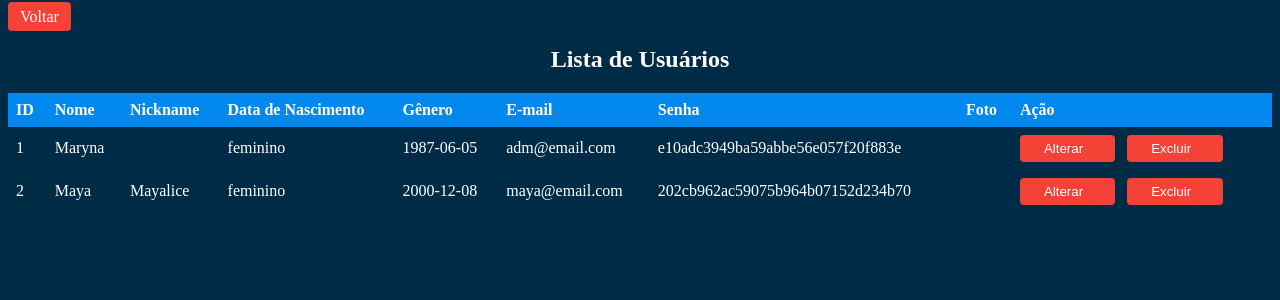
After one commit to Marynamore/Cine-Community, a PHP site: page /view/adm/listausuarioadm.php in a window 1280 px wide. The commit adds this page. Shown: the top 300 px of the page. Run offline with PHP 8.4, Linux system fonts and the light colour scheme; data comes from the database, SQL or seed files in the repository.

Commit message:
Adicionado ADM

```diff
--- a/lp_origin/control/login_control.php
+++ b/lp_origin/control/login_control.php
@@ -21,7 +21,7 @@ if (isset($usuarioLogado)) {
 
 
     if($_SESSION["perfil_usu"] == 'administrador'){
-        header("Location:../view/adm/painel_adm.php");
+        header("Location:../view/adm/paineladmcomcss.php");
     }elseif($_SESSION["perfil_usu"] == 'moderador'){
         header("Location:../adm_usu.php");
     }elseif($_SESSION["perfil_usu"] == 'usuario'){
--- a/lp_origin/css/stylelista.css
+++ b/lp_origin/css/stylelista.css
@@ -1,53 +1,54 @@
-.tudo{
-    background-color:#002b46 ;
+a{
+  background-color: #f44336;
+  color: white;
+  text-decoration: none;
+  padding: 6px 12px;
+  margin-right: 8px;
+  border: none;
+  border-radius: 4px;
+  cursor: pointer;
+}
+table {
+    border-collapse: collapse;
+    width: 100%;
+  }
 
-}
+  th, td {
+    text-align: left;
+    padding: 8px;
+  }
 
-.cabecalho{
+  th {
+    background-color: #08ef;
+  }
 
-    color: #002b46;
-    height: 100px;
-    text-align: center;
+
+  tr:nth-child(even) {
+    background-color: none;
+  }
+
+
+  button {
+    padding: 6px 12px;
+    margin-right: 8px;
+    border: none;
+    border-radius: 4px;
+    cursor: pointer;
+  }
+
+
+  button.editar {
+    background-color: #f44336;
     color: white;
-    font-size: 3em;
-}
- table{
-     width: 70%;
-     padding: 10px;
-     background: transparent;
-     margin: 20px;
-     border: none;
-     font-weight: 800;
-    color: #ffffff;
-    border: #3095a7;
-     border-radius: 5px;
-     text-align: center;
+    text-decoration: none;
+  }
 
-}
-.tabela{
-    background-color: #08ef;
-    font-size: 1.2em;
-
-}
-table td{
-    font-weight: 500;
-    font-size: 1.2em;
-
-    color: #fff
-}
-button{
-    background-color: #08ef;
-    border-radius: 4px;
-    -moz-border-radius: 5px;
-    -webkit-border-radius: 5px;
-    border: none;
-    color: #fff;
-    padding: 5px 10px;
-    opacity: 0.9;
-
-}
-button:hover{
-    cursor: pointer;
-    opacity: 1;
-    background-color: #1f242d ;
-}
+  button.excluir {
+    background-color: #f44336;
+    color: white;
+  }
+  body{
+    background-color: #002b46;
+    flex-wrap: wrap;
+    color: white;
+  }
--- /dev/null
+++ b/lp_origin/view/adm/listausuarioadm.php
@@ -0,0 +1,67 @@
+<!DOCTYPE html>
+<html lang="pt-br">
+<head>
+    <meta charset="UTF-8">
+    <meta http-equiv="X-UA-Compatible" content="IE=edge">
+    <meta name="viewport" content="width=device-width, initial-scale=1.0">
+    <link rel="stylesheet" href="../../css/stylelista.css">
+    <title>Lista Usuários</title>
+</head>
+<body>
+<?php
+
+   require_once '../../model/dao/UsuarioDAO.php';
+   $UsuarioDAO = new UsuarioDAO();
+
+?>
+<a href="../adm/paineladmcomcss.php">Voltar</a>
+   <center> <h2>Lista de Usuários</h2></center>
+    <?php
+      if(isset($_GET["msg"])){
+        echo "<center>".$_GET["msg"]."</center>";
+      }
+    ?>
+    <table>
+        <thead>
+          <tr>
+            <th>ID</th>
+            <th>Nome</th>
+            <th>Nickname</th>
+            <th>Data de Nascimento</th>
+            <th>Gênero</th>
+            <th>E-mail</th>
+            <th>Senha</th>
+            <th>Foto</th>
+            <th>Ação</th>
+
+          </tr>
+        </thead>
+        <tbody>
+          <tr>
+            <?php
+              $usuario = $UsuarioDAO->listarTodos();
+              foreach($usuario as $usuario){
+            ?>
+            <td><?=$usuario["id_usuario"]?></td>
+            <td><?=$usuario["nome_usu"]?></td>
+            <td><?=$usuario["nickname_usu"] ?></td>
+            <td><?=$usuario["genero_usu"] ?></td>
+            <td><?=$usuario["dt_de_nasci_usu"]?></td>
+            <td><?=$usuario["email_usu"]?></td>
+            <td><?=$usuario["senha_usu"]?></td>
+            <td><?=$usuario["foto_usu"]?></td>
+            <td>
+              <button class="editar"><a href="./alterar_usuario.php?id=<?=$usuario["id_usuario"]?>"title="ALTERAR"> Alterar<i class="bi bi-pencil"></i></a></button>
+              <button class="excluir"><a href="../control/excluir.php?id=<?=$usuario["id_usuario"]?>" title="EXCLUIR">Excluir<i class="fa fa-trash fa-lg"></i></a></button>
+            </td>
+          </tr>
+          <?php
+            }
+          ?>
+          <!-- adicione mais linhas conforme necessário -->
+        </tbody>
+      </table>
+
+
+</body>
+</html>
```
Also changed, not shown: lp_origin/css/styleadm.css (added, +24 -0 lines), lp_origin/js/script.js (added, +100 -0 lines), lp_origin/model/dao/filmeDAO.php (+4 -6 lines), lp_origin/view/adm/listafilmesadm.php (added, +64 -0 lines), lp_origin/view/adm/paineladmcomcss.php (added, +41 -0 lines).
